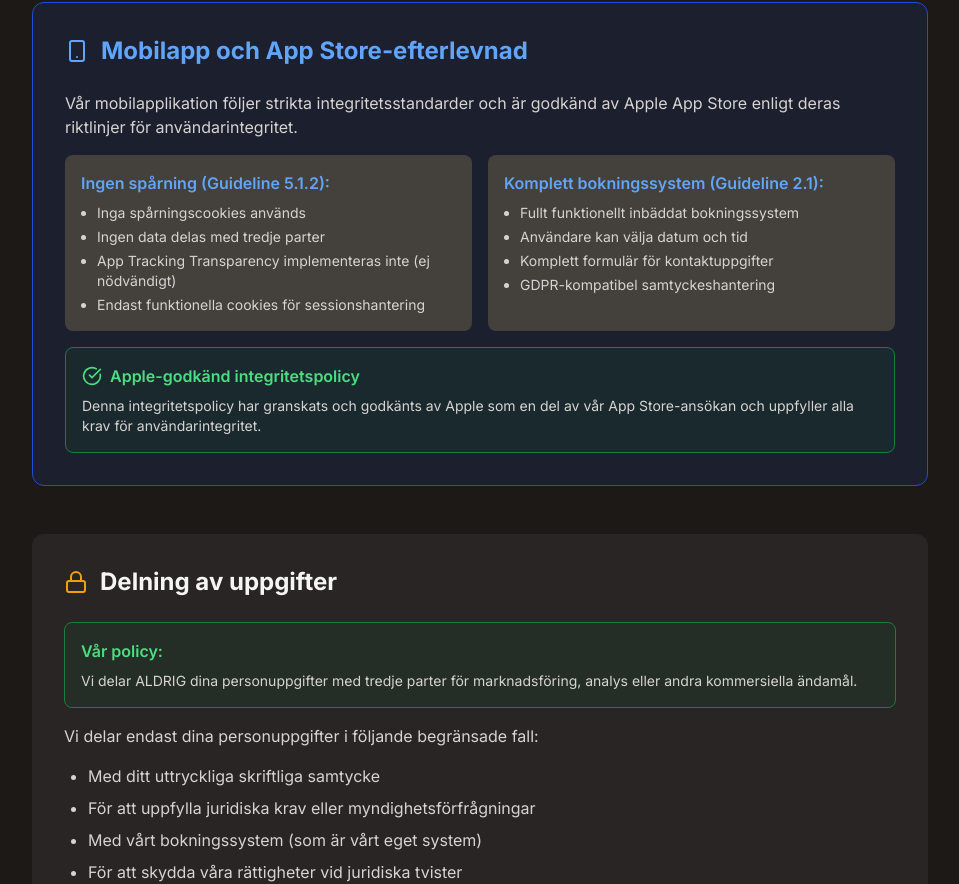
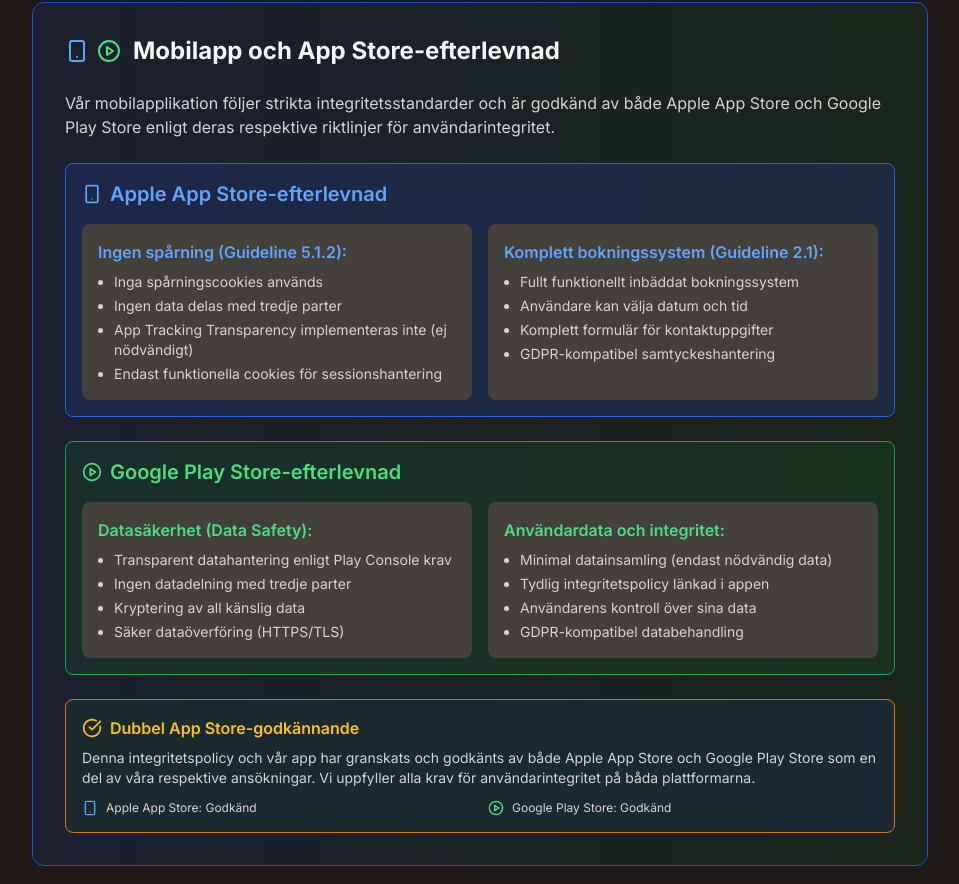
Before and after one commit to OGGsd/Viking-Studio-Website-Change, a Next.js app: page /integritetspolicy in a window 1280 px wide. Shown: the part 2497-3381 px from the top of the page, without its empty margins (160-1119 px from the left). Built offline with nearby package versions, Linux system fonts and the light colour scheme.

Commit message:
Add Google Play Store Compliance to Privacy Policy

```diff
--- a/app/integritetspolicy/page.tsx
+++ b/app/integritetspolicy/page.tsx
@@ -1,7 +1,7 @@
 import Image from "next/image"
 import { Button } from "@/components/ui/button"
 import { ResponsiveContainer } from "@/components/responsive-container"
-import { ArrowLeft, Shield, Eye, Lock, Users, FileText, Mail, CheckCircle, AlertTriangle, Smartphone } from "lucide-react"
+import { ArrowLeft, Shield, Eye, Lock, Users, FileText, Mail, CheckCircle, AlertTriangle, Smartphone, PlayCircle } from "lucide-react"
 import Link from "next/link"
 
 export default function IntegritetspolicyPage() {
@@ -188,17 +188,27 @@ export default function IntegritetspolicyPage() {
                 </div>
               </section>
 
-              {/* Apple App Store Compliance Notice - MOVED TO MIDDLE */}
-              <section className="bg-blue-900/20 border border-blue-700 rounded-xl p-6 md:p-8">
+              {/* App Store Compliance - UPDATED WITH BOTH APPLE AND GOOGLE PLAY */}
+              <section className="bg-gradient-to-r from-blue-900/20 to-green-900/20 border border-blue-700 rounded-xl p-6 md:p-8">
                 <div className="flex items-center gap-3 mb-6">
+                  <div className="flex items-center gap-2">
                     <Smartphone className="h-6 w-6 text-blue-400" />
-                  <h2 className="text-2xl font-bold text-blue-400">Mobilapp och App Store-efterlevnad</h2>
+                    <PlayCircle className="h-6 w-6 text-green-400" />
                   </div>
-                <div className="space-y-4 text-stone-300">
+                  <h2 className="text-2xl font-bold">Mobilapp och App Store-efterlevnad</h2>
+                </div>
+                <div className="space-y-6 text-stone-300">
                   <p>
-                    Vår mobilapplikation följer strikta integritetsstandarder och är godkänd av Apple App Store
-                    enligt deras riktlinjer för användarintegritet.
+                    Vår mobilapplikation följer strikta integritetsstandarder och är godkänd av både
+                    Apple App Store och Google Play Store enligt deras respektive riktlinjer för användarintegritet.
                   </p>
+
+                  {/* Apple App Store Section */}
+                  <div className="bg-blue-900/30 border border-blue-600 rounded-lg p-4">
+                    <div className="flex items-center gap-2 mb-4">
+                      <Smartphone className="h-5 w-5 text-blue-400" />
+                      <h3 className="text-xl font-semibold text-blue-400">Apple App Store-efterlevnad</h3>
+                    </div>
                     <div className="grid md:grid-cols-2 gap-4">
                       <div className="bg-stone-700 p-4 rounded-lg">
                         <h4 className="font-semibold text-blue-400 mb-2">Ingen spårning (Guideline 5.1.2):</h4>
@@ -219,15 +229,57 @@ export default function IntegritetspolicyPage() {
                         </ul>
                       </div>
                     </div>
-                  <div className="bg-green-900/20 border border-green-700 rounded-lg p-4">
+                  </div>
+
+                  {/* Google Play Store Section */}
+                  <div className="bg-green-900/30 border border-green-600 rounded-lg p-4">
+                    <div className="flex items-center gap-2 mb-4">
+                      <PlayCircle className="h-5 w-5 text-green-400" />
+                      <h3 className="text-xl font-semibold text-green-400">Google Play Store-efterlevnad</h3>
+                    </div>
+                    <div className="grid md:grid-cols-2 gap-4">
+                      <div className="bg-stone-700 p-4 rounded-lg">
+                        <h4 className="font-semibold text-green-400 mb-2">Datasäkerhet (Data Safety):</h4>
+                        <ul className="list-disc pl-4 space-y-1 text-sm">
+                          <li>Transparent datahantering enligt Play Console krav</li>
+                          <li>Ingen datadelning med tredje parter</li>
+                          <li>Kryptering av all känslig data</li>
+                          <li>Säker dataöverföring (HTTPS/TLS)</li>
+                        </ul>
+                      </div>
+                      <div className="bg-stone-700 p-4 rounded-lg">
+                        <h4 className="font-semibold text-green-400 mb-2">Användardata och integritet:</h4>
+                        <ul className="list-disc pl-4 space-y-1 text-sm">
+                          <li>Minimal datainsamling (endast nödvändig data)</li>
+                          <li>Tydlig integritetspolicy länkad i appen</li>
+                          <li>Användarens kontroll över sina data</li>
+                          <li>GDPR-kompatibel databehandling</li>
+                        </ul>
+                      </div>
+                    </div>
+                  </div>
+
+                  {/* Combined Compliance Statement */}
+                  <div className="bg-gradient-to-r from-green-900/20 to-blue-900/20 border border-amber-600 rounded-lg p-4">
                     <div className="flex items-center gap-2 mb-2">
-                      <CheckCircle className="h-5 w-5 text-green-400" />
-                      <span className="font-semibold text-green-400">Apple-godkänd integritetspolicy</span>
+                      <CheckCircle className="h-5 w-5 text-amber-400" />
+                      <span className="font-semibold text-amber-400">Dubbel App Store-godkännande</span>
                     </div>
                     <p className="text-sm">
-                      Denna integritetspolicy har granskats och godkänts av Apple som en del av vår
-                      App Store-ansökan och uppfyller alla krav för användarintegritet.
+                      Denna integritetspolicy och vår app har granskats och godkänts av både Apple App Store
+                      och Google Play Store som en del av våra respektive ansökningar. Vi uppfyller alla
+                      krav för användarintegritet på båda plattformarna.
                     </p>
+                    <div className="mt-3 grid grid-cols-2 gap-4 text-xs">
+                      <div className="flex items-center gap-2">
+                        <Smartphone className="h-4 w-4 text-blue-400" />
+                        <span>Apple App Store: Godkänd</span>
+                      </div>
+                      <div className="flex items-center gap-2">
+                        <PlayCircle className="h-4 w-4 text-green-400" />
+                        <span>Google Play Store: Godkänd</span>
+                      </div>
+                    </div>
                   </div>
                 </div>
               </section>
```
Lines whose indentation alone changed are shown as unchanged.
